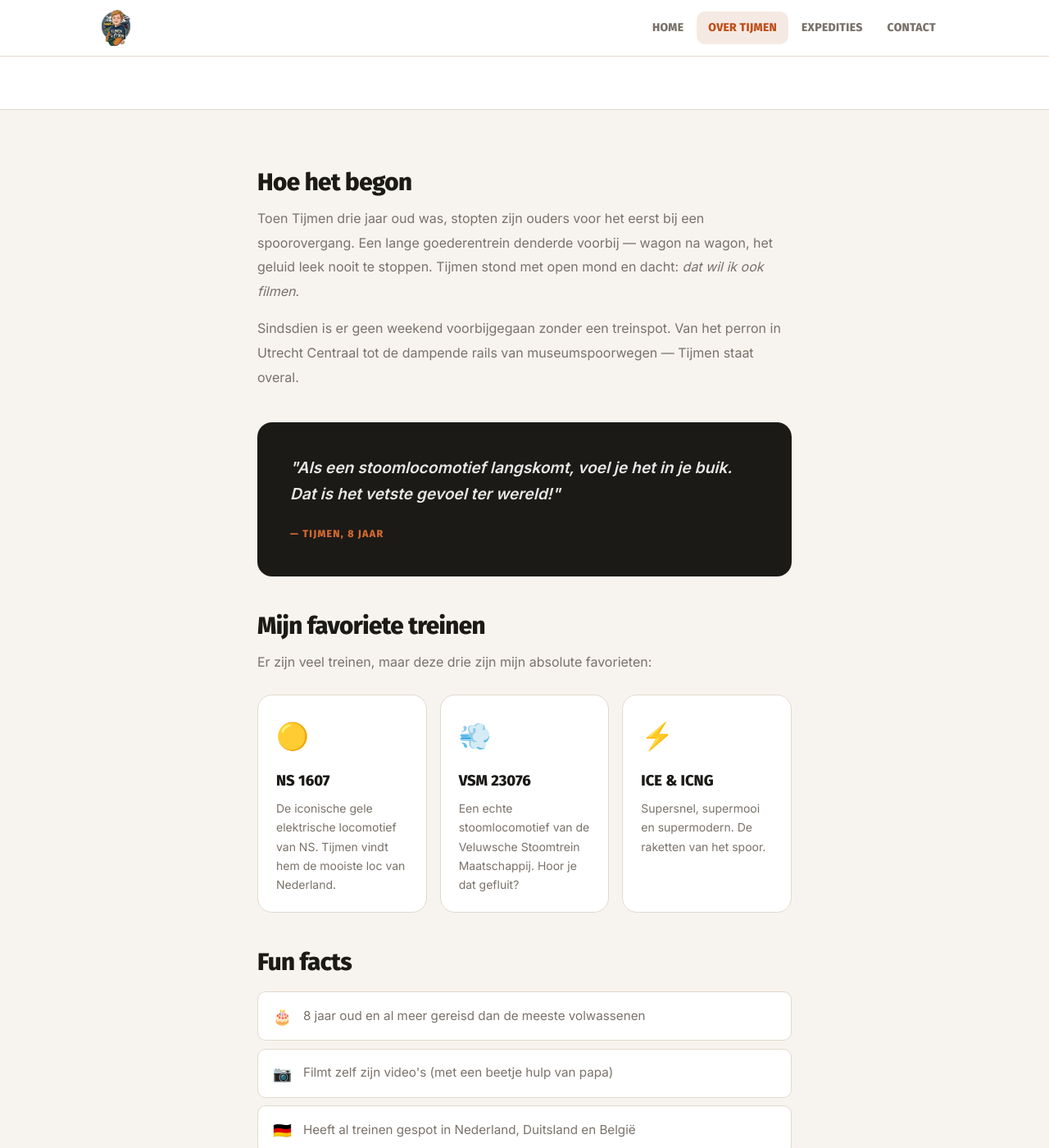
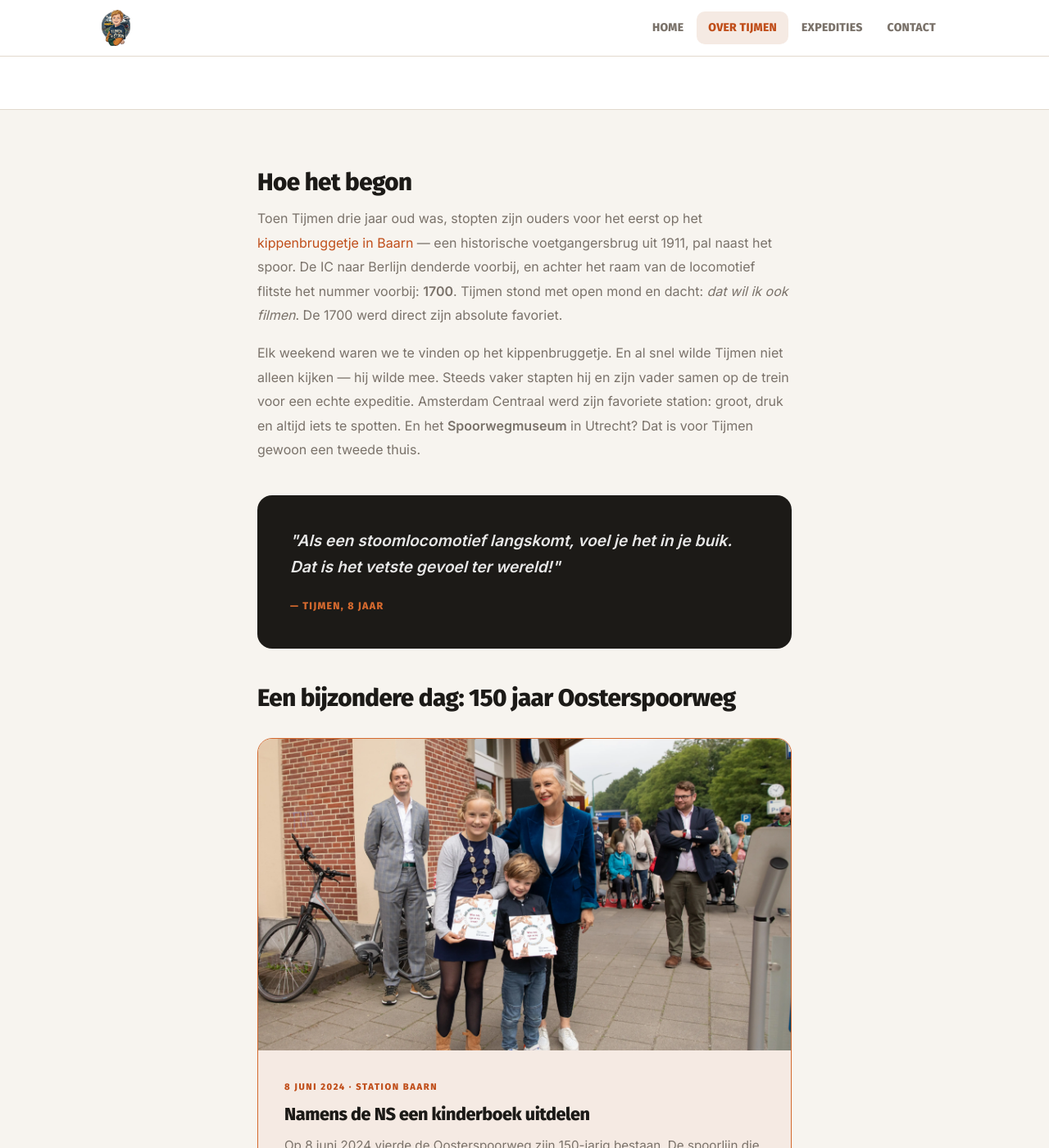
Before and after one commit to teijbaard/teijbaard.github.io, a Jekyll site: the page built from over.md, in a window 1280 px wide and 1400 px high, scrolled down 257 px. Shown: the whole window at 82% size. Built offline with Jekyll 4.4.1, drawn with Linux system fonts in a browser that asks for light colours; comment, search, counter and statistics services are not loaded; some of the changed text lies outside the part shown.

Commit message:
Update over page with kippenbruggetje, IC Berlijn, 150jr Oosterspoorweg and photo
Co-Authored-By: Claude Sonnet 4.6 <noreply@anthropic.com>

```diff
--- a/over.md
+++ b/over.md
@@ -127,6 +127,43 @@ description: "Leer Tijmen kennen: 8 jaar oud, junior treinspotter en expert op h
   }
   .facts-list li .fi { font-size: 1.15rem; flex-shrink: 0; }
 
+  /* Moment card */
+  .moment-card {
+    background: var(--rust-light);
+    border: 1px solid var(--rust-mid);
+    border-radius: var(--radius-lg);
+    overflow: hidden;
+    margin: 2rem 0;
+  }
+  .moment-card-img {
+    width: 100%;
+    max-height: 380px;
+    object-fit: cover;
+    display: block;
+  }
+  .moment-card-body {
+    padding: 1.75rem 2rem;
+  }
+  .moment-card-body .label {
+    margin-bottom: 0.75rem;
+  }
+  .moment-card-body h3 {
+    font-size: 1.35rem;
+    color: var(--text);
+    margin-bottom: 0.75rem;
+  }
+  .moment-card-body p {
+    font-size: 0.95rem;
+    color: var(--text-muted);
+    margin-bottom: 0.5rem;
+  }
+  .moment-card-credits {
+    font-size: 0.78rem;
+    color: var(--text-subtle);
+    margin-top: 0.75rem !important;
+    font-style: italic;
+  }
+
   /* Parental notice */
   .parental-notice-box {
     background: var(--bg);
@@ -147,6 +184,7 @@ description: "Leer Tijmen kennen: 8 jaar oud, junior treinspotter en expert op h
     .over-hero-inner { grid-template-columns: 1fr; }
     .over-hero-logo  { height: 100px; margin: 0 auto; }
     .over-body       { padding: 3rem 0; }
+    .moment-card-body { padding: 1.25rem 1.5rem; }
   }
 </style>
 
@@ -168,13 +206,17 @@ description: "Leer Tijmen kennen: 8 jaar oud, junior treinspotter en expert op h
 
     <h2>Hoe het begon</h2>
     <p>
-      Toen Tijmen drie jaar oud was, stopten zijn ouders voor het eerst bij een spoorovergang.
-      Een lange goederentrein denderde voorbij — wagon na wagon, het geluid leek nooit te stoppen.
+      Toen Tijmen drie jaar oud was, stopten zijn ouders voor het eerst op het <a href="https://nl.wikipedia.org/wiki/Voetgangersbrug_Baarn" target="_blank" rel="noopener" style="color:var(--rust);">kippenbruggetje in Baarn</a> —
+      een historische voetgangersbrug uit 1911, pal naast het spoor. De IC naar Berlijn
+      denderde voorbij, en achter het raam van de locomotief flitste het nummer voorbij: <strong>1700</strong>.
       Tijmen stond met open mond en dacht: <em>dat wil ik ook filmen</em>.
+      De 1700 werd direct zijn absolute favoriet.
     </p>
     <p>
-      Sindsdien is er geen weekend voorbijgegaan zonder een treinspot. Van het perron in Utrecht
-      Centraal tot de dampende rails van museumspoorwegen — Tijmen staat overal.
+      Elk weekend waren we te vinden op het kippenbruggetje. En al snel wilde Tijmen niet alleen
+      kijken — hij wilde mee. Steeds vaker stapten hij en zijn vader samen op de trein voor een
+      echte expeditie. Amsterdam Centraal werd zijn favoriete station: groot, druk en altijd
+      iets te spotten. En het <strong>Spoorwegmuseum</strong> in Utrecht? Dat is voor Tijmen gewoon een tweede thuis.
     </p>
 
     <div class="quote-block">
@@ -184,14 +226,45 @@ description: "Leer Tijmen kennen: 8 jaar oud, junior treinspotter en expert op h
       <cite>— Tijmen, 8 jaar</cite>
     </div>
 
+    <h2>Een bijzondere dag: 150 jaar Oosterspoorweg</h2>
+
+    <div class="moment-card">
+      <img
+        src="{{ '/assets/img/tijmen_150_oosterspoorweg.webp' | relative_url }}"
+        alt="Tijmen deelt kinderboek uit op station Baarn tijdens 150 jaar Oosterspoorweg"
+        class="moment-card-img"
+        loading="lazy">
+      <div class="moment-card-body">
+        <span class="label">8 juni 2024 · Station Baarn</span>
+        <h3>Namens de NS een kinderboek uitdelen</h3>
+        <p>
+          Op 8 juni 2024 vierde de Oosterspoorweg zijn 150-jarig bestaan. De spoorlijn die
+          al anderhalve eeuw door Baarn loopt — en waar Tijmen wekelijks op het kippenbruggetje stond —
+          was ineens het middelpunt van een groot feest.
+        </p>
+        <p>
+          Tijmen mocht die dag namens de NS op station Baarn een speciaal kinderboek uitdelen
+          aan alle kinderen die langskwamen. Voor een jongen die altijd vol bewondering naar de treinen
+          stond te kijken, was dit een onvergetelijk moment: nu stond hij zelf op het perron, als
+          onderdeel van het feest.
+        </p>
+        <p class="moment-card-credits">Foto: Caspar Huurdeman</p>
+      </div>
+    </div>
+
     <h2>Mijn favoriete treinen</h2>
-    <p>Er zijn veel treinen, maar deze drie zijn mijn absolute favorieten:</p>
+    <p>Er zijn veel treinen, maar deze zijn mijn absolute favorieten:</p>
 
     <div class="treinen-grid">
       <div class="trein-card">
         <span class="trein-icon">🟡</span>
         <div class="trein-name">NS 1607</div>
         <p>De iconische gele elektrische locomotief van NS. Tijmen vindt hem de mooiste loc van Nederland.</p>
+      </div>
+      <div class="trein-card">
+        <span class="trein-icon">🚂</span>
+        <div class="trein-name">Loc 1700</div>
+        <p>De locomotief van de IC Berlijn. Het was de eerste trein die Tijmen ooit zag — en meteen zijn favoriet.</p>
       </div>
       <div class="trein-card">
         <span class="trein-icon">💨</span>
@@ -209,6 +282,8 @@ description: "Leer Tijmen kennen: 8 jaar oud, junior treinspotter en expert op h
     <ul class="facts-list">
       <li><span class="fi">🎂</span> 8 jaar oud en al meer gereisd dan de meeste volwassenen</li>
       <li><span class="fi">📷</span> Filmt zelf zijn video's (met een beetje hulp van papa)</li>
+      <li><span class="fi">🚉</span> Amsterdam Centraal is zijn favoriete station</li>
+      <li><span class="fi">🏛️</span> Komt graag in het Spoorwegmuseum in Utrecht</li>
       <li><span class="fi">🇩🇪</span> Heeft al treinen gespot in Nederland, Duitsland en België</li>
       <li><span class="fi">📚</span> Weet het complete NS-locomotief-assortiment uit zijn hoofd</li>
       <li><span class="fi">🌙</span> Droomt letterlijk van treinen</li>
```
Also changed, not shown: assets/img/tijmen_150_oosterspoorweg.webp (added).
